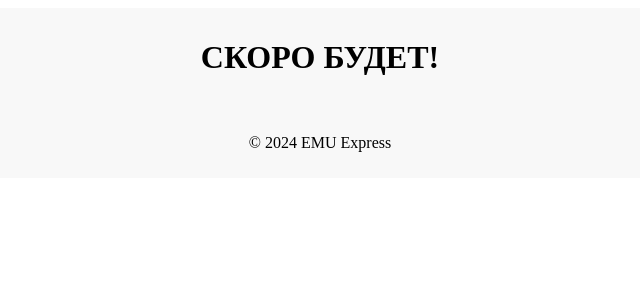
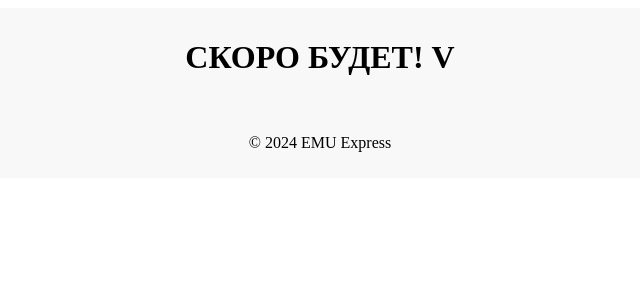
Before and after one commit to AxmedovD/customemucargouz, a Vue app: page / in a window 1280 px wide. Shown: the top 300 px of the page, without its empty margins (320-960 px from the left). Built offline with nearby package versions, Linux system fonts and the light colour scheme.

Commit message:
vita cheking

```diff
--- a/src/components/HeaderComponent.vue
+++ b/src/components/HeaderComponent.vue
@@ -1,6 +1,6 @@
 <template>
     <header>
-      <h1 class="h1-text">СКОРО БУДЕТ!</h1>
+      <h1 class="h1-text">СКОРО БУДЕТ! V</h1>
       <nav>
         <!-- Здесь могут быть ссылки на маршруты -->
         <!-- <router-link to="/home">Главная</router-link>
```
